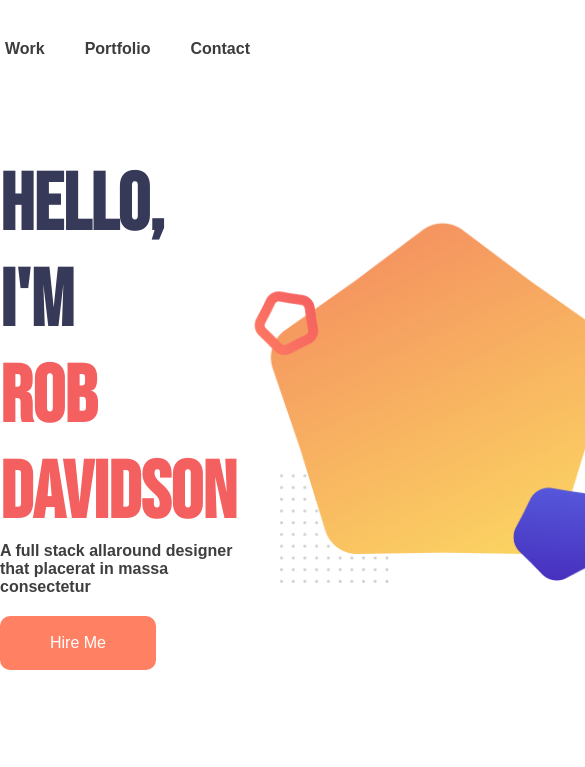
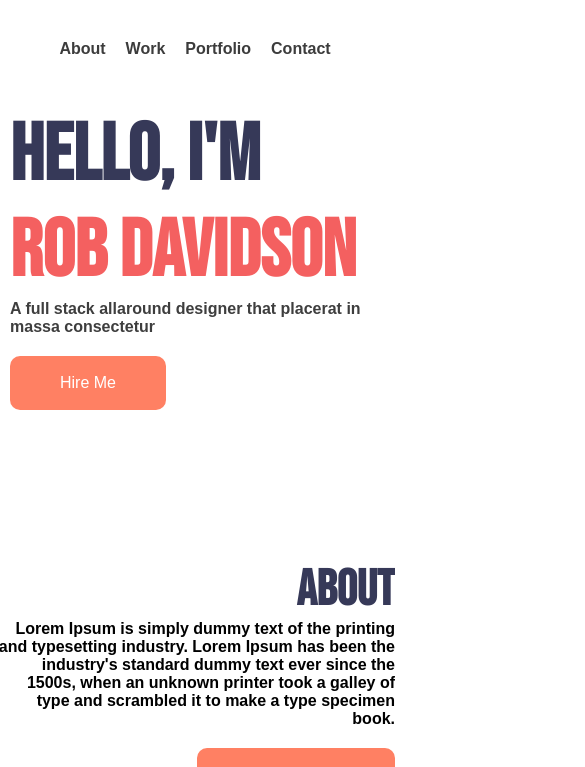
Before and after one commit to AtikHasan16/simple-portfolio, a plain HTML site: page index.html in a window 390 px wide. Shown: the top 767 px of the page, 585 px wide, since content can reach past the window. Drawn offline with Linux system fonts and the light colour scheme.

Commit message:
added mobile  responsive styles

```diff
--- a/style/sm-device.css
+++ b/style/sm-device.css
@@ -1,2 +1,20 @@
 @media screen and (max-width: 570px) {
+  body {
+    margin: 10px;
+  }
+  .nav-list {
+    justify-content: center;
+    gap: 20px;
+    margin: 0 auto;
+  }
+  .first-row,
+  .second-row {
+    flex-direction: column;
+    margin: 50px 0 50px 0;
+    gap: 50px;
+  }
+
+  img {
+    display: none;
+  }
 }
--- a/style/style.css
+++ b/style/style.css
@@ -44,7 +44,7 @@ body {
 }
 /* Navbar section */
 .navbar {
-  margin-right: 140px;
+  /* margin-right: 140px; */
   margin-top: 40px;
 }
 .nav-list {
@@ -59,14 +59,15 @@ body {
 
 .nav-list > .nav-item {
   list-style: none;
-  display: flex;
 }
 
 /* Hero section */
 
-.first-row {
+.first-row,
+.second-row {
   display: flex;
   justify-content: space-between;
+  gap: 200px;
   align-items: center;
   margin: 100px 0 100px 0;
 }
@@ -85,18 +86,23 @@ body {
   font-weight: 600;
   margin-bottom: 20px;
 }
+
 img {
-  width: 400px;
+  width: 200px;
+  animation-name: shapes;
+  animation-duration: 15s;
+  animation-timing-function: linear;
+  animation-iteration-count: infinite;
+  animation-delay: 1s;
+}
+
+@keyframes shapes {
+  100% {
+    transform: rotate(360deg);
+  }
 }
 
 /* Second hero */
-
-.second-row {
-  display: flex;
-  justify-content: space-between;
-  align-items: center;
-  margin-bottom: 100px;
-}
 
 .second-text {
   text-align: right;
@@ -107,6 +113,7 @@ img {
 }
 
 .about-details {
+  width: 400px;
   margin-bottom: 20px;
   font-family: sans-serif;
   font-weight: 600;
```
